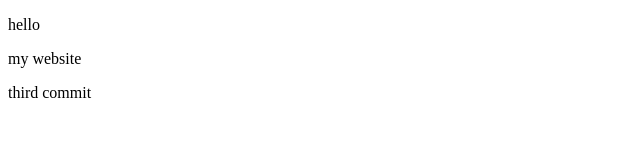
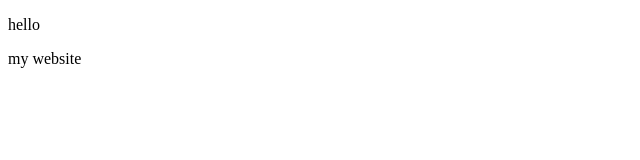
Before and after one commit to HagarElsherif/test1, a plain HTML site: page index.html in a window 1280 px wide. Shown: the whole page, without its empty margins (0-640 px from the left). Drawn offline with Linux system fonts and the light colour scheme.

Commit message:
Revert "third commit"
This reverts commit 7cc5f2a62c1cfa93e52703ea45f7f6568721197a.

```diff
--- a/index.html
+++ b/index.html
@@ -8,6 +8,5 @@
 <body>
     <p>hello</p>
     <p>my website</p>
-    <p>third commit</p>
 </body>
 </html>
```
